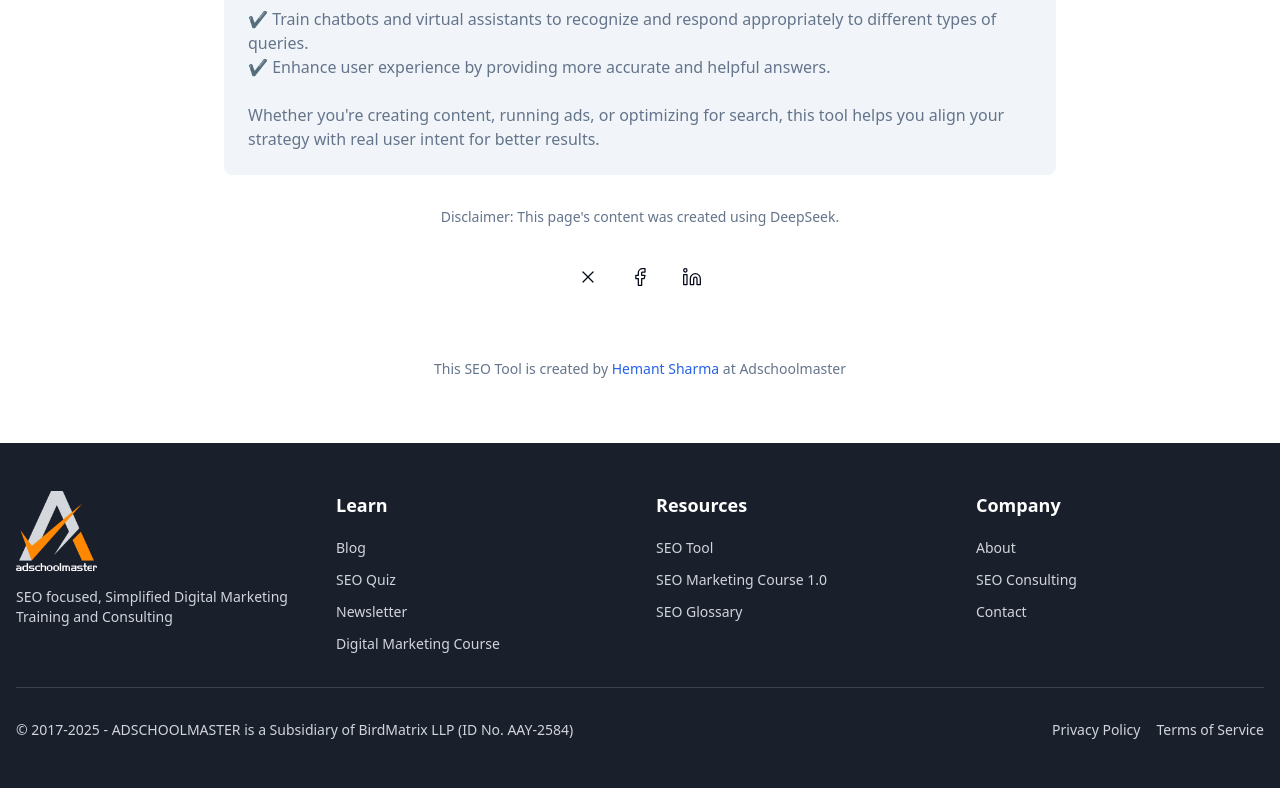
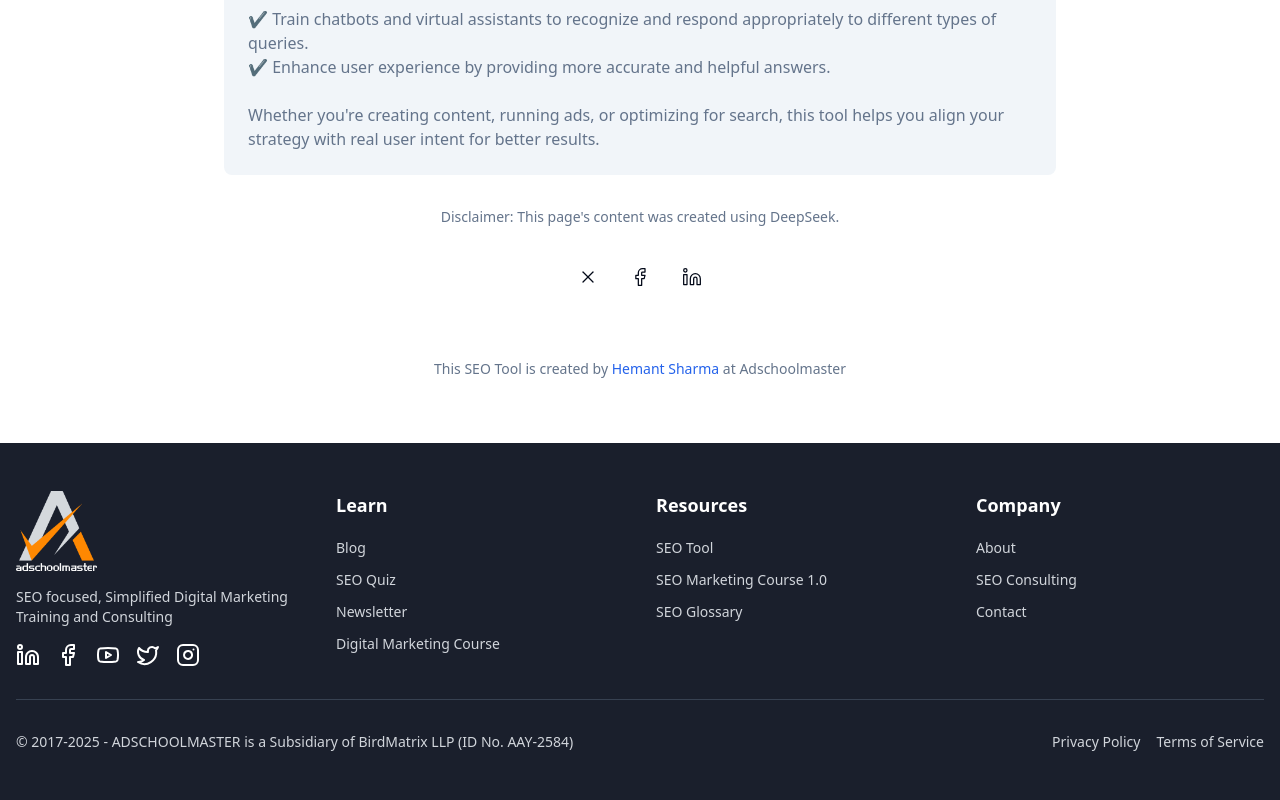
Before and after one commit to Hsharma9643/keyword-categorizer-buddy, a React (Vite) app: page / in a window 1280 px wide. Shown: the part 2394-3194 px from the top of the page. Built offline with nearby package versions, Linux system fonts and the light colour scheme.

Commit message:
Add social media icons to footer
Adds social media icons with links to company profiles.

```diff
--- a/src/components/Footer.tsx
+++ b/src/components/Footer.tsx
@@ -1,5 +1,6 @@
 
 import { Separator } from "./ui/separator";
+import { Facebook, Linkedin, Youtube, Twitter, Instagram } from "lucide-react";
 
 const Footer = () => {
   const currentYear = new Date().getFullYear();
@@ -24,6 +25,48 @@ const Footer = () => {
             <p className="text-sm text-gray-300">
               SEO focused, Simplified Digital Marketing Training and Consulting
             </p>
+            <div className="flex space-x-4">
+              <a
+                href="https://www.linkedin.com/school/adschoolmaster/?viewAsMember=true"
+                target="_blank"
+                rel="noopener noreferrer"
+                className="hover:opacity-80 transition-opacity"
+              >
+                <Linkedin size={24} className="text-white" />
+              </a>
+              <a
+                href="https://www.facebook.com/AdSchoolMaster/"
+                target="_blank"
+                rel="noopener noreferrer"
+                className="hover:opacity-80 transition-opacity"
+              >
+                <Facebook size={24} className="text-white" />
+              </a>
+              <a
+                href="https://www.youtube.com/c/AdSchoolMaster"
+                target="_blank"
+                rel="noopener noreferrer"
+                className="hover:opacity-80 transition-opacity"
+              >
+                <Youtube size={24} className="text-white" />
+              </a>
+              <a
+                href="https://x.com/adschoolmaster?lang=en"
+                target="_blank"
+                rel="noopener noreferrer"
+                className="hover:opacity-80 transition-opacity"
+              >
+                <Twitter size={24} className="text-white" />
+              </a>
+              <a
+                href="https://www.instagram.com/adschoolmaster/?hl=en"
+                target="_blank"
+                rel="noopener noreferrer"
+                className="hover:opacity-80 transition-opacity"
+              >
+                <Instagram size={24} className="text-white" />
+              </a>
+            </div>
           </div>
 
           {/* Learn Section */}
```
